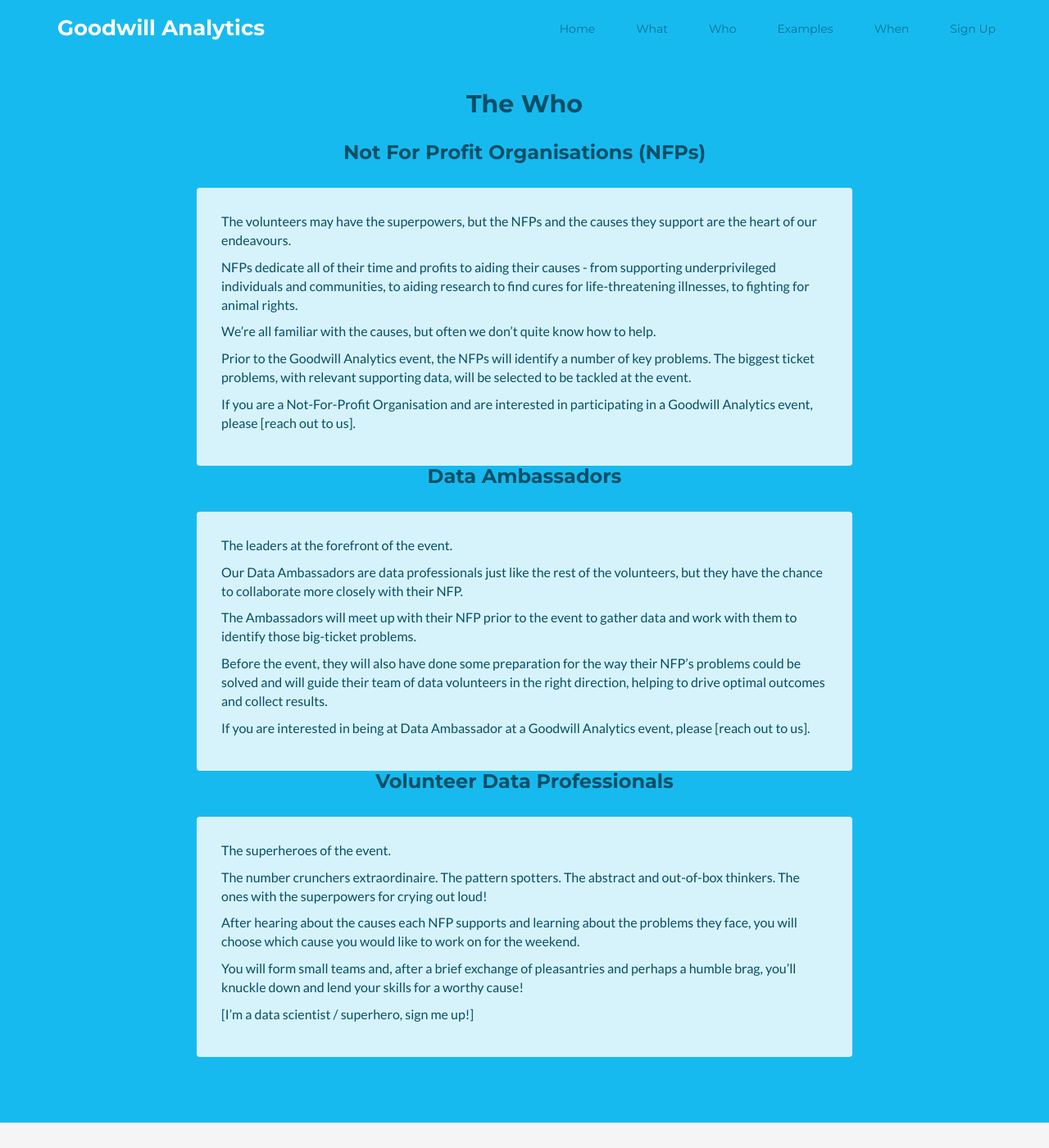
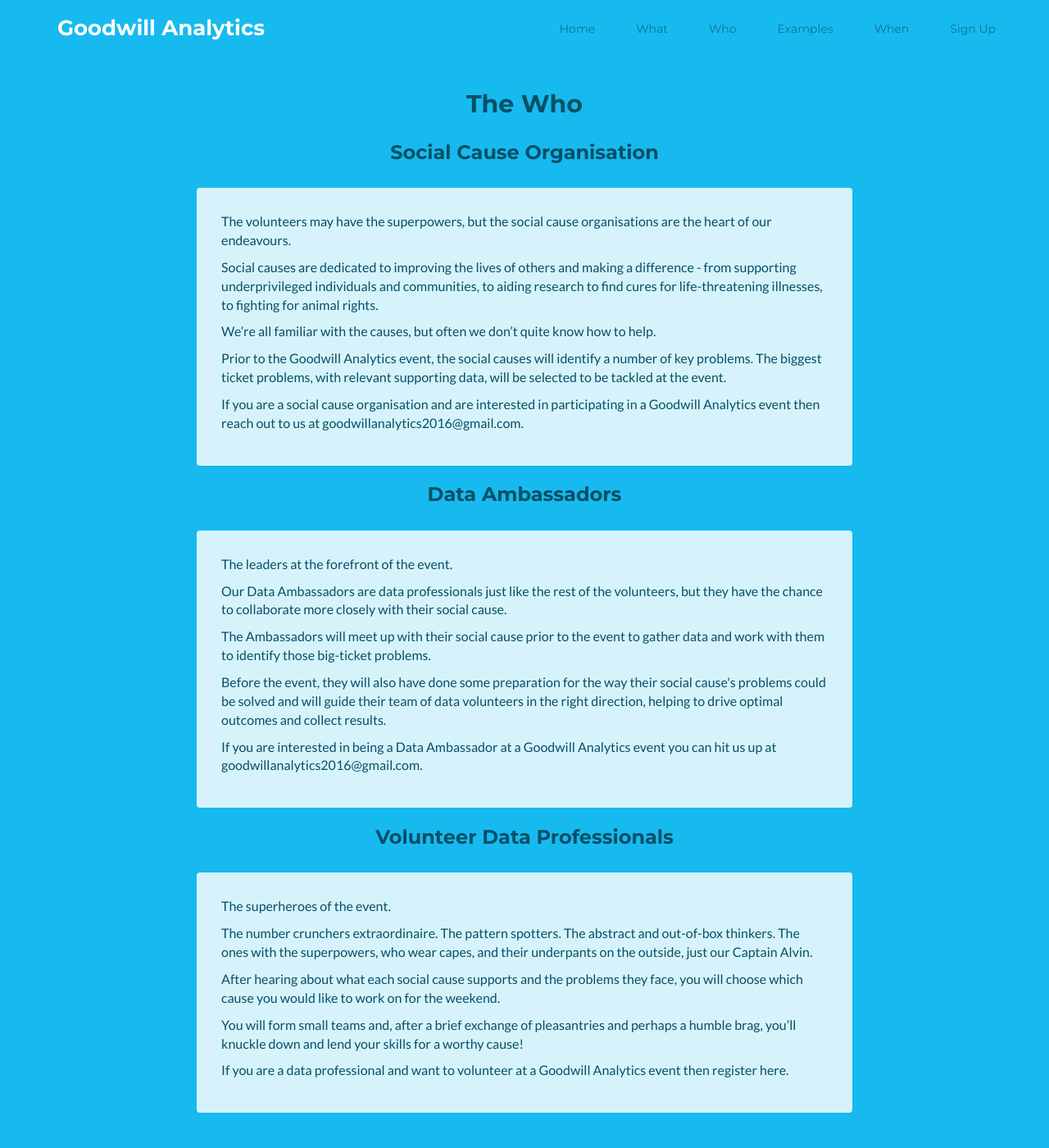
Before and after one commit to goodwillanalytics/goodwillanalytics.github.io, a Jekyll site: the page built from index.html, in a window 1280 px wide and 1400 px high, scrolled down 1680 px. Shown: the whole window at 82% size. Built offline with Jekyll 4.4.1, drawn with Linux system fonts in a browser that asks for light colours; some of the changed text lies outside the part shown.

Commit message:
New styles and changed references to NFP

```diff
--- a/_includes/examples.html
+++ b/_includes/examples.html
@@ -6,10 +6,11 @@
 		<div class="license-inner">
 			<p>We’ve had the pleasure of having diverse groups data scientists, analysts and engineers at our Goodwill Analytics events so far, all helping some very worthy causes.</p>
 			<p>Take a peek below to find out more!</p>
+			</br/>
 			<h3 class="title text-center">TIMELINE</h3>
-			<p>20 - 21st February, 2016</p>
+			<h4 class="title">20 - 21st February, 2016</h4>
 			<p>Our very first Goodwill Analytics event happened on the weekend of the 20 - 21st of February, 2016. With just 25 places for Data Volunteers, there was a great deal of buzz around the event and the response was overwhelming - we were oversubscribed within a week.</p>
-			<p>The NFPs that participated in the event were Hello Sunday Morning, Refugee Council of Australia and The Shepherd Centre.</p>
+			<p>The organisations that participated in the event were Hello Sunday Morning, Refugee Council of Australia and The Shepherd Centre.</p>
 			<p>48 hours, countless slices of pizza and a few arcade games later, the event was over and it was a great success. 83% of data volunteers surveyed expressed that they learned something new from the event, while 100% said that they would participate in another Goodwill Analytics event again.</p>
         <!--</div>//--><!--//container-->
     </section><!--//features-->
--- a/_includes/when.html
+++ b/_includes/when.html
@@ -9,7 +9,7 @@
 			<iframe src="https://www.google.com/maps/embed?pb=!1m18!1m12!1m3!1d6625.73321752021!2d151.2026260322871!3d-33.86732842641319!2m3!1f0!2f0!3f0!3m2!1i1024!2i768!4f13.1!3m3!1m2!1s0x6b12ae393a03d8ff%3A0x8fead86f5e91b507!2sAtlassian!5e0!3m2!1sen!2sau!4v1455570344682" width="600" height="450" frameborder="0" style="border:0" allowfullscreen></iframe>
 			<h3 class="text-center">Program</h3>
 			<h4 class="text-highlight text-center">Saturday</h4>
-			<p class="text-center"><span class="text-highlight">8am -</span> NFP Introductions &amp; Briefs</p>
+			<p class="text-center"><span class="text-highlight">8am -</span> Social Cause Introductions &amp; Briefs</p>
 			<p class="text-center"><span class="text-highlight">9am -</span> Team up &amp; Get Busy</p>
 			<p class="text-center"><span class="text-highlight">12pm -</span> Lunch</p>
 			<p class="text-center"><span class="text-highlight">1pm -</span> Back to Work</p>
--- a/_includes/who.html
+++ b/_includes/who.html
@@ -3,29 +3,31 @@
 	<section id="who" class="features section">
         <div class="container">
 			<h2 class="title text-center">The Who</h2>
-			<h3 class="title text-center">Not For Profit Organisations (NFPs)</h3>
+			<h3 class="title text-center">Social Cause Organisation</h3>
 			<div class="features-inner">
-				<p>The volunteers may have the superpowers, but the NFPs and the causes they support are the heart of our endeavours.</p>
-				<p>NFPs dedicate all of their time and profits to aiding their causes - from supporting underprivileged individuals and communities, to aiding research to find cures for life-threatening illnesses, to fighting for animal rights.</p>
+				<p>The volunteers may have the superpowers, but the social cause organisations are the heart of our endeavours.</p>
+				<p>Social causes are dedicated to improving the lives of others and making a difference - from supporting underprivileged individuals and communities, to aiding research to find cures for life-threatening illnesses, to fighting for animal rights.</p>
 				<p>We’re all familiar with the causes, but often we don’t quite know how to help.</p>
-				<p>Prior to the Goodwill Analytics event, the NFPs will identify a number of key problems. The biggest ticket problems, with relevant supporting data, will be selected to be tackled at the event.</p>
-				<p>If you are a Not-For-Profit Organisation and are interested in participating in a Goodwill Analytics event, please [reach out to us].</p>
+				<p>Prior to the Goodwill Analytics event, the social causes will identify a number of key problems. The biggest ticket problems, with relevant supporting data, will be selected to be tackled at the event.</p>
+				<p>If you are a social cause organisation and are interested in participating in a Goodwill Analytics event then reach out to us at <a href="mailto:goodwillanalytics2016@gmail.com">goodwillanalytics2016@gmail.com</a>.</p>
 			</div>
+			<br/>
 			<h3 class="title text-center">Data Ambassadors</h3>
 			<div class="features-inner">
 				<p>The leaders at the forefront of the event.</p>
-				<p>Our Data Ambassadors are data professionals just like the rest of the volunteers, but they have the chance to collaborate more closely with their NFP. </p>
-				<p>The Ambassadors will meet up with their NFP prior to the event to gather data and work with them to identify those big-ticket problems.</p>
-				<P>Before the event, they will also have done some preparation for the way their NFP’s problems could be solved and will guide their team of data volunteers in the right direction, helping to drive optimal outcomes and collect results.</P>
-				<p>If you are interested in being at Data Ambassador at a Goodwill Analytics event, please [reach out to us].</p>
+				<p>Our Data Ambassadors are data professionals just like the rest of the volunteers, but they have the chance to collaborate more closely with their social cause.</p>
+				<p>The Ambassadors will meet up with their social cause prior to the event to gather data and work with them to identify those big-ticket problems.</p>
+				<p>Before the event, they will also have done some preparation for the way their social cause's problems could be solved and will guide their team of data volunteers in the right direction, helping to drive optimal outcomes and collect results.</p>
+				<p>If you are interested in being a Data Ambassador at a Goodwill Analytics event you can hit us up at <a href="mailto:goodwillanalytics2016@gmail.com">goodwillanalytics2016@gmail.com</a>.</p>
 			</div>
+			<br/>
 			<h3 class="title text-center">Volunteer Data Professionals</h3>
 			<div class="features-inner">
 				<p>The superheroes of the event.</p>
-				<p>The number crunchers extraordinaire. The pattern spotters. The abstract and out-of-box thinkers. The ones with the superpowers for crying out loud!</p>
-				<p>After hearing about the causes each NFP supports and learning about the problems they face, you will choose which cause you would like to work on for the weekend.</p>
+				<p>The number crunchers extraordinaire. The pattern spotters. The abstract and out-of-box thinkers. The ones with the superpowers, who wear capes, and their underpants on the outside, just our Captain Alvin.</p>
+				<p>After hearing about what each social cause supports and the problems they face, you will choose which cause you would like to work on for the weekend.</p>
 				<p>You will form small teams and, after a brief exchange of pleasantries and perhaps a humble brag, you’ll knuckle down and lend your skills for a worthy cause!</p>
-				<p>[I’m a data scientist / superhero, sign me up!]</p>
+				<p>If you are a data professional and want to volunteer at a Goodwill Analytics event then <a href="#sign-up">register here</a>.</p>
 			</div>
         </div><!--//container-->
     </section><!--//how-->
```
